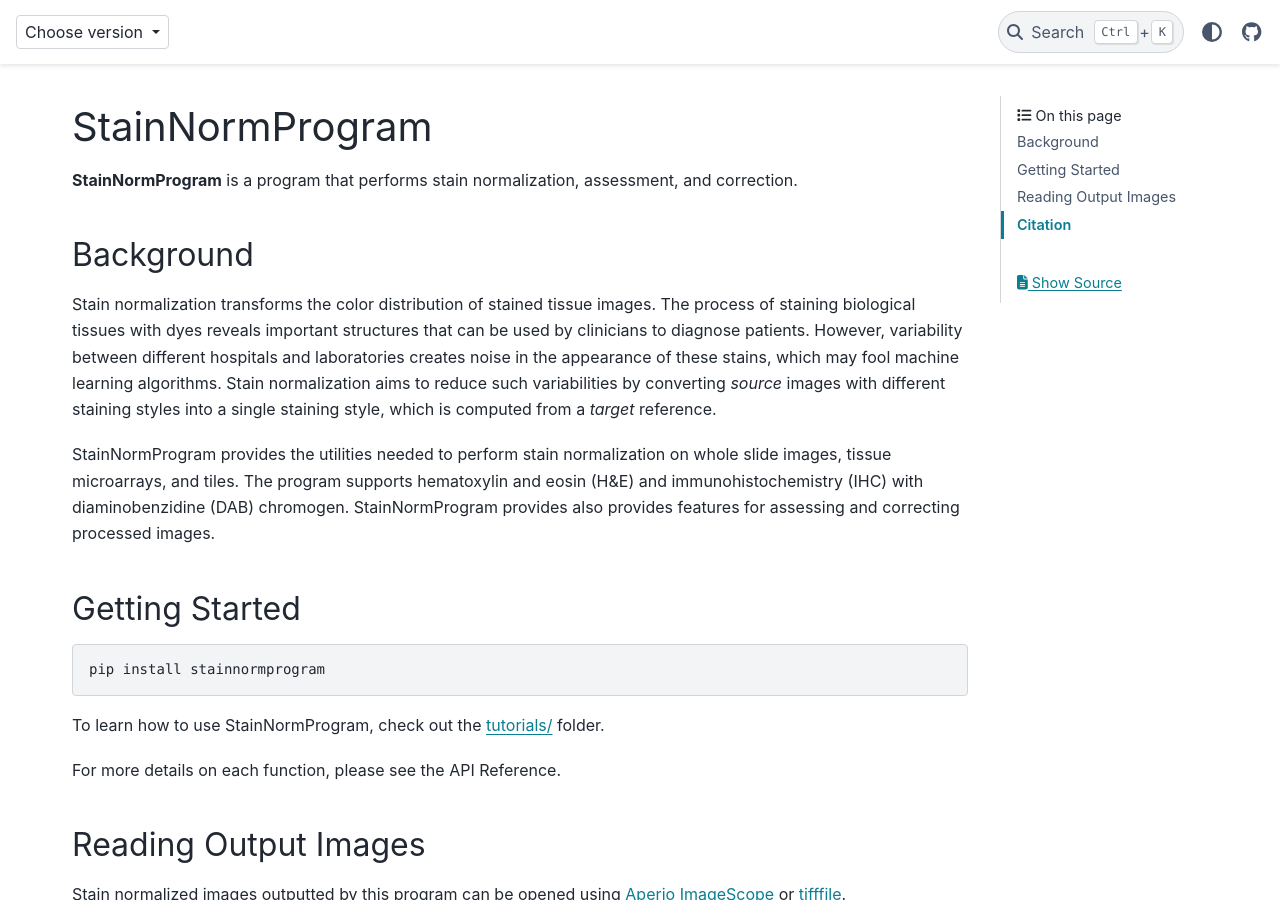
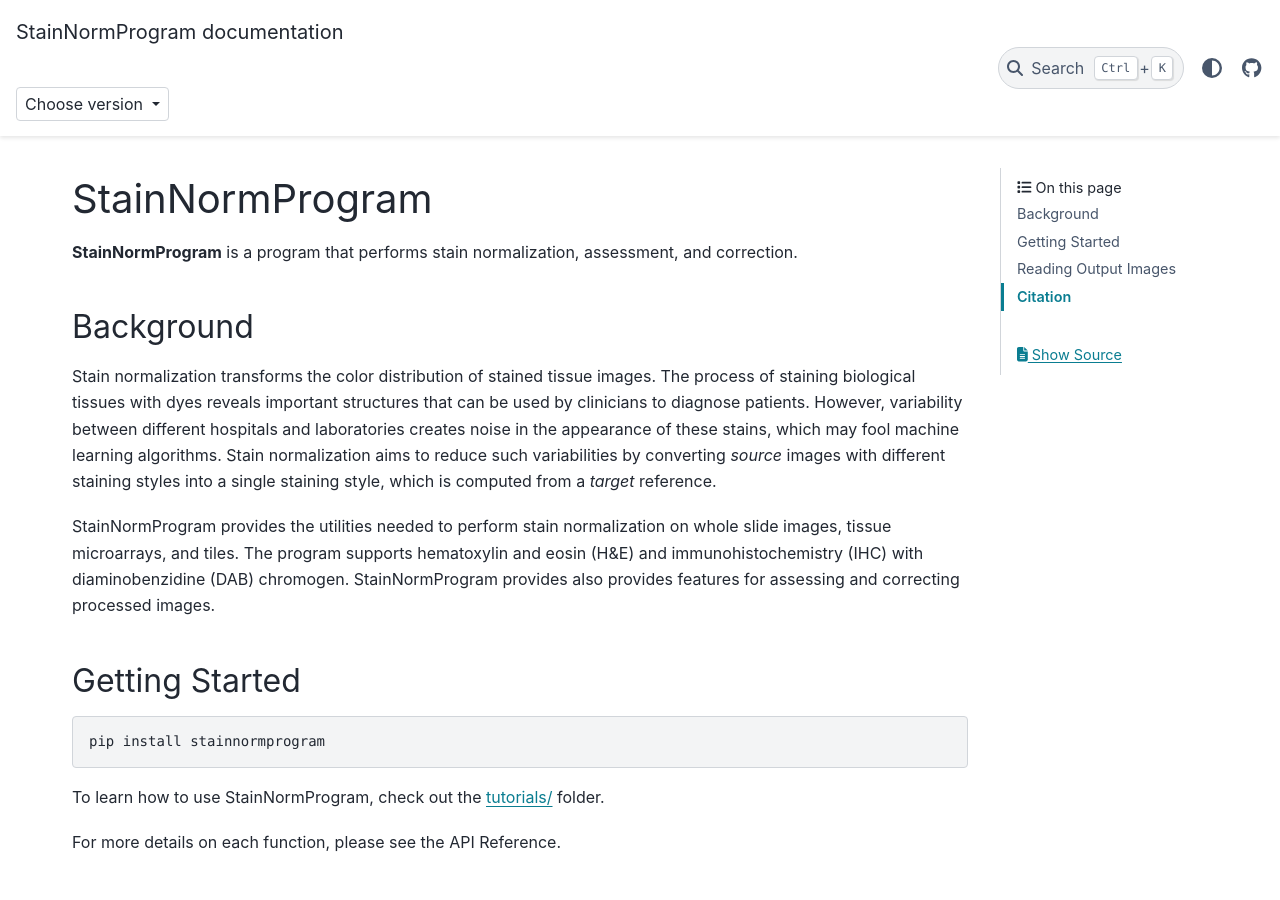
Before and after one commit to peterhsu-uiuc/StainNormProgram, a Sphinx documentation site: the page built from docs/source/index.rst, in a window 1280 px wide and 900 px high. Built offline with Sphinx 7.4.7 and the PyData theme 0.15.4, drawn with Linux system fonts in a browser that asks for light colours; comment, search, counter and statistics services are not loaded.

Commit message:
Add back navbar logo

```diff
--- a/docs/source/conf.py
+++ b/docs/source/conf.py
@@ -53,5 +53,5 @@ html_theme_options = {
         "json_url": "https://stainnormprogram.readthedocs.io/en/latest/_static/switcher.json",
         "version_match": "1.0.0",
     },
-    "navbar_start": ["version-switcher"],
+    "navbar_start": ["navbar-logo", "version-switcher"],
 }
```
